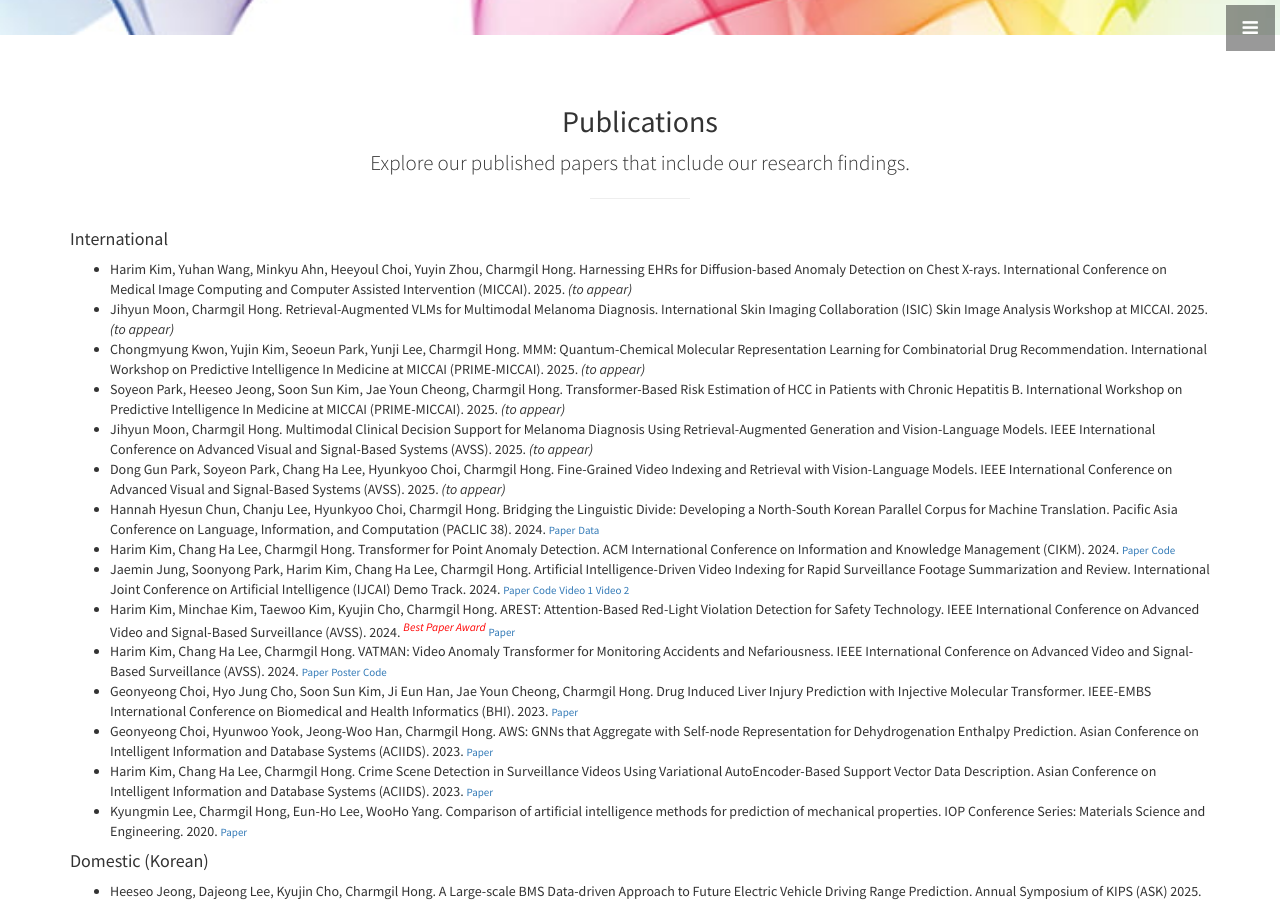
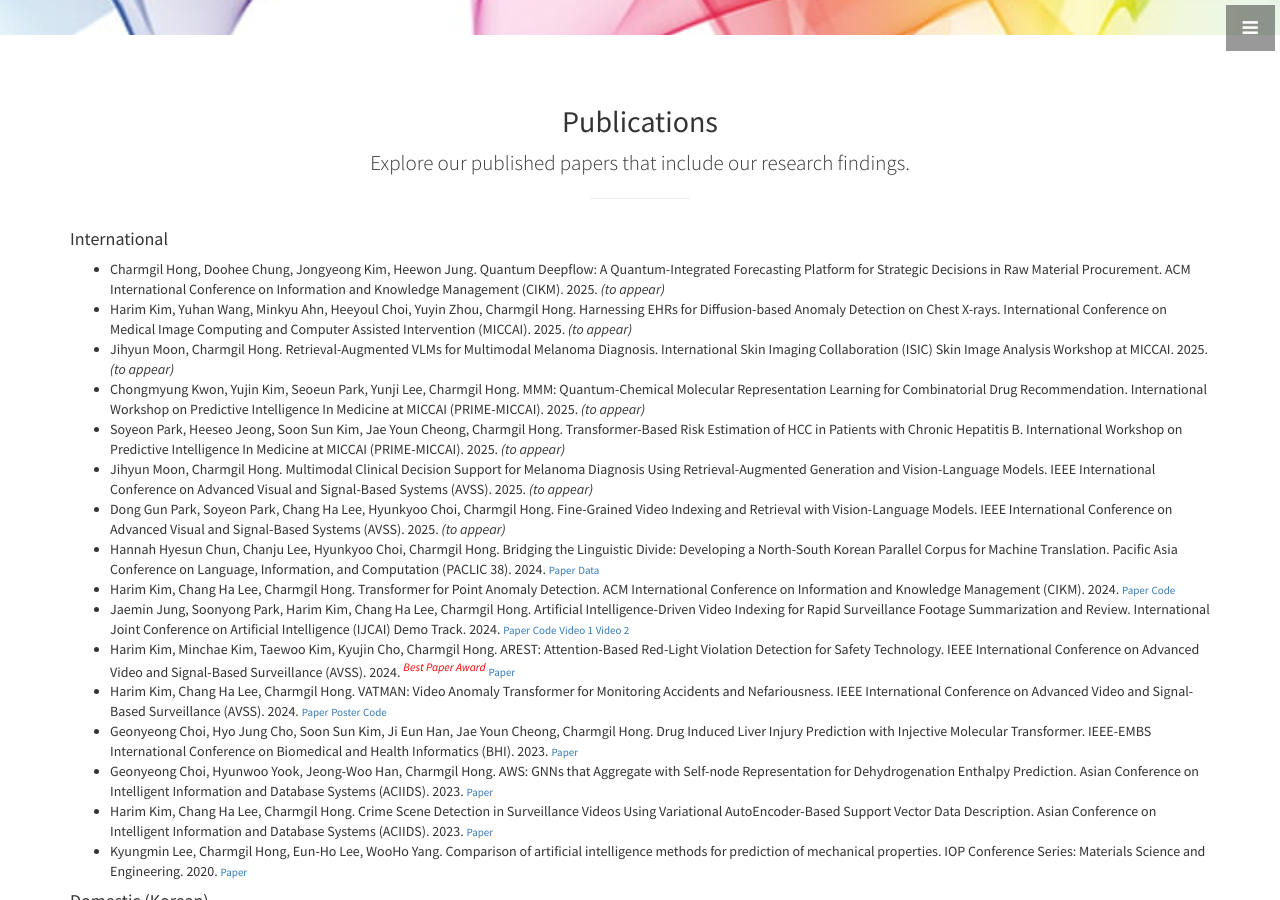
Before and after one commit to nth221/nth221.github.io, a Jekyll site: the page built from index.html, in a window 1280 px wide and 900 px high, scrolled down 3380 px. Built offline with Jekyll 4.4.1, drawn with Linux system fonts in a browser that asks for light colours.

Commit message:
modified:   _includes/portfolio.html

```diff
--- a/_includes/portfolio.html
+++ b/_includes/portfolio.html
@@ -9,6 +9,7 @@
           <div class="col-lg-12 text-justify">
             <h4>International</h4>
             <ul class="publication-list">
+              <li>Charmgil Hong, Doohee Chung, Jongyeong Kim, Heewon Jung. Quantum Deepflow: A Quantum-Integrated Forecasting Platform for Strategic Decisions in Raw Material Procurement. ACM International Conference on Information and Knowledge Management (CIKM). 2025. <em>(to appear)</em></li>
               <li>Harim Kim, Yuhan Wang, Minkyu Ahn, Heeyoul Choi, Yuyin Zhou, Charmgil Hong. Harnessing EHRs for Diffusion-based Anomaly Detection on Chest X-rays. International Conference on Medical Image Computing and Computer Assisted Intervention (MICCAI). 2025. <em>(to appear)</em></li>
               <li>Jihyun Moon, Charmgil Hong. Retrieval-Augmented VLMs for Multimodal Melanoma Diagnosis. International Skin Imaging Collaboration (ISIC) Skin Image Analysis Workshop at MICCAI. 2025. <em>(to appear)</em></li>
               <li>Chongmyung Kwon, Yujin Kim, Seoeun Park, Yunji Lee, Charmgil Hong. MMM: Quantum-Chemical Molecular Representation Learning for Combinatorial Drug Recommendation. International Workshop on Predictive Intelligence In Medicine at MICCAI (PRIME-MICCAI). 2025. <em>(to appear)</em></li>
```
